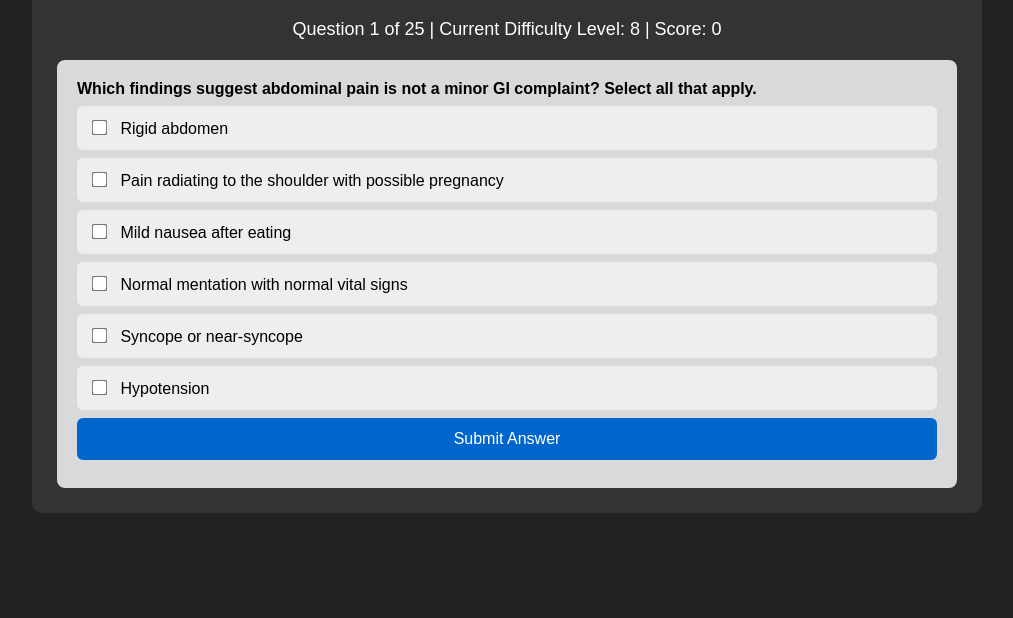
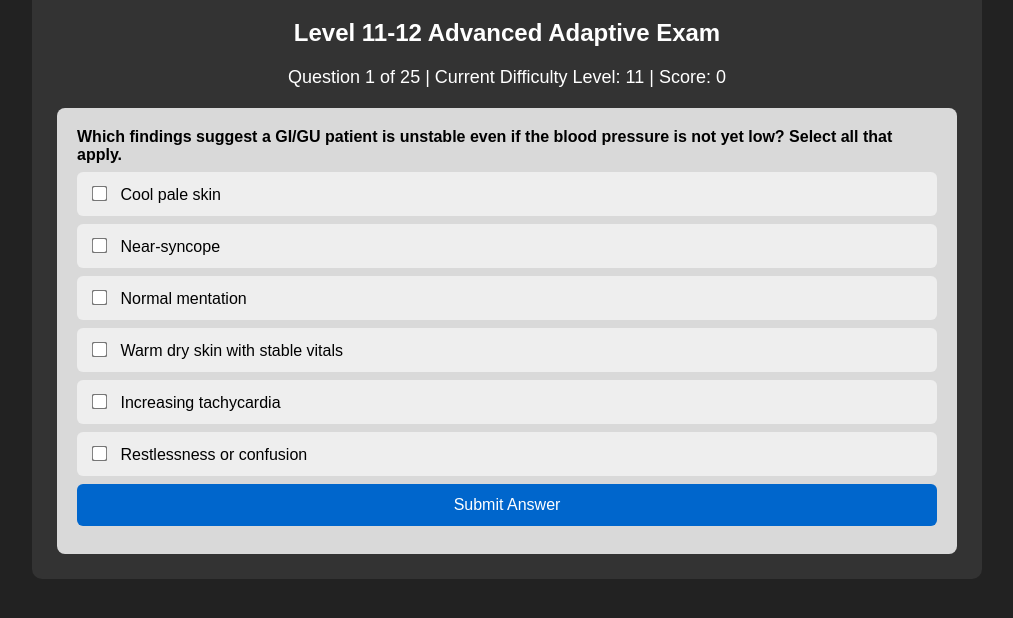
Before and after one commit to WhitesideX8/emt-simulator, a website: page public/giguquiz.html in a window 1280 px wide. Shown: the part 114-732 px from the top of the page, without its empty margins (133-1146 px from the left). Drawn offline with Linux system fonts and the light colour scheme.

Commit message:
Update exam levels and questions to Level 11-12

```diff
--- a/public/giguquiz.html
+++ b/public/giguquiz.html
@@ -2,7 +2,7 @@
 <html lang="en">
 <head>
   <meta charset="UTF-8" />
-  <title>Level 8-10 Adaptive EMT GI/GU Emergencies Exam</title>
+  <title>Level 11-12 Adaptive EMT GI/GU Emergencies Exam</title>
 
   <style>
     body {
@@ -115,6 +115,7 @@
 
 <div class="container">
   <h1>EMT GI/GU Emergencies Exam</h1>
+  <h2>Level 11-12 Advanced Adaptive Exam</h2>
 
   <div id="status"></div>
 
@@ -134,313 +135,211 @@
 <script>
 const questions = [
   {
-    level: 8,
+    level: 11,
     type: "single",
-    question: "A 72-year-old with liver disease vomits bright red blood. He is confused, pale, and repeatedly trying to lie flat. BP is 84/50, pulse 132, respirations 24. Your partner wants a full SAMPLE history before moving. What is the MOST appropriate EMT decision?",
+    question: "A dialysis patient missed two treatments and has abdominal pain, vomiting, crackles, bradycardia, and worsening confusion. During transport, respirations become shallow. What is the MOST appropriate EMT priority?",
     answers: [
-      "Begin rapid transport while managing airway risk and shock",
-      "Complete the full history before transport",
-      "Place the patient flat to improve blood pressure",
-      "Give small sips of water to reduce throat irritation"
-    ],
-    correct: 0,
-    feedback: "Major GI bleeding with shock and airway risk requires rapid transport and supportive care. History should not delay care."
-  },
-  {
-    level: 8,
-    type: "single",
-    question: "A dialysis patient missed treatment and has dyspnea, crackles, weakness, and a slow irregular pulse. He denies chest pain. Which finding makes this a high-risk emergency?",
-    answers: [
-      "Slow irregular pulse with weakness",
-      "Missed dialysis appointment alone",
-      "No chest pain",
-      "Mild ankle swelling"
-    ],
-    correct: 0,
-    feedback: "A slow irregular pulse after missed dialysis may suggest dangerous electrolyte disturbance."
-  },
-  {
-    level: 8,
-    type: "single",
-    question: "A patient has sudden severe abdominal pain radiating to the back, pale skin, hypotension, and a pulsating abdominal mass. During loading, he asks to stand because lying down worsens pain. What should you do?",
-    answers: [
-      "Keep movement minimal, treat for shock, and rapidly transport",
-      "Allow him to stand briefly if it improves comfort",
-      "Palpate the mass again to confirm the finding",
-      "Give oral fluids because hypotension suggests dehydration"
-    ],
-    correct: 0,
-    feedback: "This suggests possible AAA. Minimize movement, avoid repeated palpation, treat for shock, and rapidly transport."
-  },
-  {
-    level: 8,
-    type: "single",
-    question: "A patient with vomiting and diarrhea is dizzy, tachycardic, and confused when sitting upright. Family asks if they should give water before you leave. What is the BEST EMT response?",
-    answers: [
-      "Do not delay transport; manage perfusion and airway risk",
-      "Give large amounts of water immediately",
-      "Have the patient walk to improve circulation",
-      "Wait until vomiting stops before transporting"
-    ],
-    correct: 0,
-    feedback: "Severe fluid loss can cause hypovolemic shock. Oral fluids are not the priority in an unstable patient."
-  },
-  {
-    level: 8,
-    type: "multi",
-    question: "Which findings suggest abdominal pain is not a minor GI complaint? Select all that apply.",
-    answers: [
-      "Syncope or near-syncope",
-      "Rigid abdomen",
-      "Hypotension",
-      "Pain radiating to the shoulder with possible pregnancy",
-      "Mild nausea after eating",
-      "Normal mentation with normal vital signs"
-    ],
-    correct: [0, 1, 2, 3],
-    feedback: "Syncope, rigidity, hypotension, and shoulder pain with possible pregnancy suggest serious pathology."
-  },
-  {
-    level: 8,
-    type: "multi",
-    question: "Which actions are unsafe for a patient with possible major GI bleeding? Select all that apply.",
-    answers: [
-      "Giving food or water",
-      "Delaying transport until bleeding stops",
-      "Ignoring airway risk from vomiting blood",
-      "Having the hypotensive patient walk",
-      "Treating for shock",
-      "Requesting ALS if available"
-    ],
-    correct: [0, 1, 2, 3],
-    feedback: "Major GI bleeding can threaten both airway and circulation."
-  },
-  {
-    level: 8,
-    type: "matching",
-    question: "Match the subtle clue with the hidden life threat.",
-    leftItems: [
-      "Black tarry stool with dizziness",
-      "Shoulder pain with possible pregnancy",
-      "Missed dialysis with slow irregular pulse",
-      "Sudden tearing abdominal pain to back"
-    ],
-    rightItems: [
-      "GI bleeding with hypovolemia",
-      "Possible ectopic pregnancy",
-      "Possible potassium disturbance",
-      "Possible abdominal aortic aneurysm"
-    ],
-    correct: [0, 1, 2, 3],
-    feedback: "Higher-level questions test recognition of hidden life threats before collapse."
-  },
-
-  {
-    level: 9,
-    type: "single",
-    question: "You are 40 minutes from the hospital during a storm. ALS is unavailable. A dialysis patient with abdominal pain develops dyspnea, vomiting, bradycardia, and altered mental status during transport. Family demands diversion to a closer urgent care. What is the BEST EMT decision?",
-    answers: [
-      "Continue to the appropriate emergency department while supporting airway, breathing, and perfusion",
-      "Divert to urgent care because family requested it",
-      "Stop transport until the patient becomes more alert",
+      "Support airway and ventilation while continuing rapid transport and requesting ALS intercept",
+      "Focus only on the abdominal pain because this is a GI/GU complaint",
+      "Stop transport to obtain a complete dialysis history",
       "Give oral fluids because vomiting suggests dehydration"
     ],
     correct: 0,
-    feedback: "This is a high-risk dialysis patient with possible electrolyte disturbance, respiratory compromise, and altered mental status."
+    feedback: "This patient may have life-threatening electrolyte imbalance, pulmonary edema, and respiratory failure. Airway and ventilation come first."
   },
   {
-    level: 9,
+    level: 11,
     type: "single",
-    question: "A patient with abdominal trauma becomes pale and confused. Pulse rises from 96 to 140, but BP remains 110/70. Your partner says the blood pressure is still normal. What is the MOST accurate interpretation?",
+    question: "A patient with suspected GI bleeding is pale, diaphoretic, confused, and vomiting blood. Your partner wants to place the patient supine, but the patient is actively vomiting. What is the BEST action?",
     answers: [
-      "The patient may still be developing shock despite a normal blood pressure",
-      "Shock is ruled out because blood pressure is normal",
-      "The patient is improving because blood pressure is stable",
-      "Only pain control is needed"
+      "Protect the airway, suction as needed, position to reduce aspiration risk, treat shock, and rapidly transport",
+      "Place the patient flat and leave vomit in the mouth until arrival",
+      "Delay transport until vomiting stops",
+      "Give water to clear blood from the throat"
     ],
     correct: 0,
-    feedback: "Tachycardia, pallor, and confusion may show compensated shock before hypotension appears."
+    feedback: "Airway contamination and shock are immediate life threats."
   },
   {
-    level: 9,
+    level: 11,
     type: "single",
-    question: "A confused patient with severe abdominal pain refuses care. He is pale, weak, and cannot explain the risks of staying home. Police are on scene and family insists he always refuses hospitals. What is the MOST appropriate EMT action?",
+    question: "A woman with possible pregnancy has lower abdominal pain, syncope, shoulder pain, and hypotension. She becomes anxious and refuses care, but cannot explain the risks of refusal. What is the MOST appropriate EMT decision?",
     answers: [
-      "Question decision-making capacity and follow local protocol for treatment and transport",
-      "Accept the refusal because family says this is normal",
-      "Leave after obtaining any signature",
-      "Ignore the confusion because abdominal pain is not life-threatening"
+      "Question capacity, follow local protocol, treat for shock, and transport",
+      "Accept the refusal because she verbally said no",
+      "Ignore the pregnancy concern because she is embarrassed",
+      "Wait for her blood pressure to improve before moving"
     ],
     correct: 0,
-    feedback: "A refusal is not valid if the patient lacks capacity. Confusion and poor perfusion raise concern."
+    feedback: "Shock and altered decision-making raise concern for lack of capacity. Possible ectopic pregnancy is life-threatening."
   },
   {
-    level: 9,
+    level: 11,
     type: "single",
-    question: "A woman with possible pregnancy has lower abdominal pain, shoulder pain, dizziness, and signs of shock. She is embarrassed and asks you not to tell your partner about possible pregnancy. What is the BEST EMT action?",
+    question: "A patient with a suspected AAA is hypotensive and confused. Family insists he walk to the ambulance because he dislikes stretchers. What is the BEST EMT decision?",
     answers: [
-      "Maintain privacy as much as possible while ensuring necessary lifesaving information is used for care",
-      "Withhold the information from your partner even if it affects care",
-      "Tell everyone on scene immediately",
-      "Delay transport until she agrees to discuss details publicly"
+      "Minimize exertion, move safely, treat for shock, and rapidly transport",
+      "Allow him to walk because family requested it",
+      "Repeatedly palpate the abdomen to confirm the aneurysm",
+      "Delay care until ALS arrives"
     ],
     correct: 0,
-    feedback: "Protect privacy, but critical information affecting patient care must be shared appropriately with the care team."
+    feedback: "Possible AAA requires minimal movement, shock care, and rapid transport."
   },
   {
-    level: 9,
+    level: 11,
     type: "multi",
-    question: "Which findings suggest compensated shock may be present even before hypotension? Select all that apply.",
+    question: "Which findings suggest a GI/GU patient is unstable even if the blood pressure is not yet low? Select all that apply.",
     answers: [
       "Increasing tachycardia",
       "Cool pale skin",
       "Restlessness or confusion",
-      "Weakness or near-syncope",
-      "Strong pulse with normal skin",
-      "Improving mental status"
+      "Near-syncope",
+      "Normal mentation",
+      "Warm dry skin with stable vitals"
     ],
     correct: [0, 1, 2, 3],
-    feedback: "Shock can exist before blood pressure falls. Look at perfusion trends."
+    feedback: "Shock may be compensated before hypotension appears."
   },
   {
-    level: 9,
+    level: 11,
     type: "multi",
-    question: "Which factors make a GI/GU refusal high risk? Select all that apply.",
+    question: "Which actions are appropriate for an unstable GI/GU patient with vomiting, altered mental status, and signs of shock? Select all that apply.",
     answers: [
-      "Altered mental status",
-      "Inability to explain consequences",
-      "Shock signs",
-      "Possible internal bleeding",
-      "Clear understanding of risks",
-      "Normal perfusion and normal mentation"
+      "Manage airway risk",
+      "Assess breathing adequacy",
+      "Treat for shock",
+      "Rapidly transport",
+      "Give oral fluids",
+      "Delay transport for complete history"
     ],
     correct: [0, 1, 2, 3],
-    feedback: "Capacity and hidden life threats are major refusal concerns."
+    feedback: "Airway, breathing, circulation, and transport are the priorities."
   },
   {
-    level: 9,
+    level: 11,
     type: "matching",
-    question: "Match the operational problem with the safest EMT response.",
+    question: "Match the advanced finding with the most likely hidden life threat.",
     leftItems: [
-      "ALS unavailable with worsening dialysis patient",
-      "Family demands urgent care for unstable patient",
-      "Partner wants complete history before transport",
-      "Confused patient refuses transport"
+      "Missed dialysis with bradycardia and weakness",
+      "Shoulder pain with possible pregnancy",
+      "Vomiting blood with altered mental status",
+      "Tearing abdominal pain radiating to the back"
     ],
     rightItems: [
-      "Continue supportive care and rapid ED transport",
-      "Use appropriate destination based on patient condition",
-      "Do not delay transport for nonessential history",
-      "Question capacity and follow protocol"
+      "Possible potassium disturbance",
+      "Possible ectopic pregnancy",
+      "GI bleed with airway and shock risk",
+      "Possible abdominal aortic aneurysm"
     ],
     correct: [0, 1, 2, 3],
-    feedback: "Level 9 questions combine clinical care with operational decision-making."
+    feedback: "Level 11 questions require recognition of hidden threats before collapse."
   },
 
   {
-    level: 10,
+    level: 12,
     type: "single",
-    question: "You are the only EMT crew available. A dialysis patient missed two treatments and now has abdominal pain, vomiting, dyspnea, crackles, bradycardia, and worsening confusion. Transport is 45 minutes. During reassessment, respirations become shallow. What is the MOST appropriate priority?",
+    question: "You are transporting a dialysis patient who missed treatment. He has abdominal pain, vomiting, crackles, bradycardia, and altered mental status. ALS is unavailable. Halfway to the hospital, he becomes apneic. What is the MOST appropriate EMT action?",
     answers: [
-      "Manage airway and ventilation, continue rapid transport, and request ALS intercept if possible",
-      "Stop transport to obtain a complete medication list",
-      "Give oral fluids because vomiting is causing dehydration",
-      "Focus only on the abdominal pain because GI/GU is the exam topic"
+      "Begin ventilations immediately, continue rapid transport, and reassess circulation frequently",
+      "Stop and obtain a complete medication list",
+      "Give oral glucose because altered mental status is present",
+      "Place him upright and wait to see if breathing returns"
     ],
     correct: 0,
-    feedback: "The scenario has GI/GU, respiratory, and electrolyte concerns. Airway and ventilation now take priority."
+    feedback: "Apnea requires immediate ventilatory support. Do not delay transport."
   },
   {
-    level: 10,
+    level: 12,
     type: "single",
-    question: "A patient with suspected AAA is hypotensive and confused. His spouse insists he must walk to the ambulance because he refuses to be carried. He then becomes more lethargic. What is the BEST EMT decision?",
+    question: "A patient with severe GI bleeding becomes unresponsive, has gurgling respirations, and has weak carotid pulses. What should happen FIRST?",
     answers: [
-      "Minimize exertion, treat for shock, reassess capacity, and move him safely",
-      "Let him walk because refusal must always be honored",
-      "Delay care until the spouse agrees",
-      "Palpate the abdomen repeatedly to determine if it is truly an aneurysm"
+      "Suction the airway and support ventilations as needed",
+      "Ask family about medical history",
+      "Apply a blanket only",
+      "Wait until arrival at the hospital"
     ],
     correct: 0,
-    feedback: "Possible AAA with shock requires minimal movement, safe movement, reassessment of capacity, and rapid transport."
+    feedback: "Airway obstruction from blood or vomit is the immediate threat."
   },
   {
-    level: 10,
+    level: 12,
     type: "single",
-    question: "A patient with liver disease is vomiting blood and becoming less responsive. Family is yelling, blood is on the floor, and the patient is sliding from a chair. What should happen FIRST?",
+    question: "A confused patient with suspected internal abdominal bleeding refuses transport. He is pale, diaphoretic, tachycardic, and unable to repeat the risks of refusal. What is the BEST interpretation?",
     answers: [
-      "Ensure scene safety, prevent patient fall, and immediately manage airway and shock priorities",
-      "Ask family for a detailed liver history",
-      "Give water to clear the blood taste",
-      "Delay action until law enforcement arrives unless violence occurs"
+      "The refusal may not be valid because decision-making capacity is impaired",
+      "The refusal is automatically valid because he is awake",
+      "Family may sign refusal for him without concern",
+      "Transport should be delayed until the patient becomes hypotensive"
     ],
     correct: 0,
-    feedback: "This combines scene control, fall prevention, airway contamination, shock, and rapid transport."
+    feedback: "Capacity requires understanding, appreciation, reasoning, and communication of a choice."
   },
   {
-    level: 10,
+    level: 12,
     type: "single",
-    question: "A patient has abdominal pain, syncope, hypotension, and possible pregnancy. During transport she becomes unresponsive and vomits. What is the MOST appropriate EMT action?",
+    question: "A patient with suspected AAA becomes more lethargic during movement. Your partner wants to sit the patient upright and continue lifting quickly. What is the BEST response?",
     answers: [
-      "Protect the airway, suction as needed, manage shock, and expedite transport",
-      "Ask more pregnancy history before airway care",
-      "Give oral fluids to improve blood pressure",
-      "Place her flat and leave vomit in the mouth until arrival"
+      "Stop unnecessary exertion, reassess ABCs and perfusion, move carefully, and expedite transport",
+      "Tell the patient to assist with walking",
+      "Repeat abdominal palpation several times",
+      "Delay transport until pain improves"
     ],
     correct: 0,
-    feedback: "Airway contamination and shock are immediate threats. Possible ectopic pregnancy remains a major concern."
+    feedback: "Deterioration during movement suggests worsening perfusion. Minimize exertion and reassess."
   },
   {
-    level: 10,
+    level: 12,
     type: "multi",
-    question: "Which elements make a GI/GU scenario Level 10 difficulty? Select all that apply.",
+    question: "Which findings make a GI/GU call Level 12 difficulty? Select all that apply.",
     answers: [
-      "Multiple body systems failing at once",
-      "Limited resources or delayed ALS",
-      "Changing patient condition during transport",
-      "Legal or capacity conflict",
-      "Single obvious diagnosis with stable vitals",
-      "Recall-only terminology question"
+      "Multiple systems failing at once",
+      "Changing condition during transport",
+      "Limited resources or no ALS",
+      "Legal/capacity conflict with an unstable patient",
+      "Stable patient with mild nausea",
+      "Simple recall of terminology"
     ],
     correct: [0, 1, 2, 3],
-    feedback: "Level 10 questions require prioritization under uncertainty, limited resources, and changing conditions."
+    feedback: "Level 12 requires prioritization, reassessment, ethics, transport decisions, and multi-system thinking."
   },
   {
-    level: 10,
+    level: 12,
     type: "multi",
     question: "A vomiting GI bleed patient becomes unresponsive during transport. Which actions are MOST appropriate? Select all that apply.",
     answers: [
-      "Suction the airway",
-      "Assess breathing adequacy",
-      "Assist ventilations if needed",
-      "Continue rapid transport and request ALS if possible",
-      "Give oral fluids",
-      "Delay care for full history"
+      "Suction airway",
+      "Assess breathing",
+      "Assist ventilations if inadequate",
+      "Continue rapid transport",
+      "Give oral water",
+      "Delay care for full SAMPLE history"
     ],
     correct: [0, 1, 2, 3],
-    feedback: "Airway, breathing, shock, and transport are the priorities."
+    feedback: "Airway, breathing, and circulation priorities override history gathering."
   },
   {
-    level: 10,
+    level: 12,
     type: "matching",
-    question: "Match the Level 10 complication with the best EMT priority.",
+    question: "Match the Level 12 complication with the highest EMT priority.",
     leftItems: [
-      "GI bleed becomes unresponsive with gurgling",
-      "Dialysis patient becomes bradycardic and confused",
-      "Possible AAA becomes more lethargic",
-      "Pregnancy-related abdominal pain with syncope"
+      "Unresponsive GI bleed with gurgling",
+      "Dialysis patient becomes apneic",
+      "Possible ectopic pregnancy with shock",
+      "Suspected AAA with worsening lethargy"
     ],
     rightItems: [
-      "Suction and airway management",
-      "ALS intercept and rapid ED transport",
-      "Shock care with minimal exertion",
-      "Suspect internal hemorrhage"
+      "Suction and airway protection",
+      "Immediate ventilatory support",
+      "Treat for internal hemorrhage and rapid transport",
+      "Minimize movement and treat shock"
     ],
     correct: [0, 1, 2, 3],
-    feedback: "Level 10 questions require fast recognition of the priority that prevents death first."
+    feedback: "Level 12 questions test the priority that prevents death first."
   }
 ];
 
-let currentLevel = 8;
+let currentLevel = 11;
 let questionNumber = 0;
 let score = 0;
 let maxQuestions = 25;
@@ -464,8 +363,8 @@ function getQuestionByLevel(level) {
   }
 
   if (available.length === 0) {
-    finishExam();
-    return null;
+    usedQuestions = [];
+    available = questions.filter(q => q.level === level);
   }
 
   return available[Math.floor(Math.random() * available.length)];
@@ -478,8 +377,6 @@ function loadQuestion() {
   }
 
   currentQuestion = getQuestionByLevel(currentLevel);
-  if (!currentQuestion) return;
-
   usedQuestions.push(currentQuestion.question);
 
   document.getElementById("status").innerText =
@@ -621,7 +518,7 @@ function checkSingleAnswer(selected) {
   if (selectedOriginalIndex === currentQuestion.correct) {
     score++;
     currentLevel++;
-    if (currentLevel > 10) currentLevel = 10;
+    if (currentLevel > 12) currentLevel = 12;
 
     buttons[selected].style.background = "darkgreen";
 
@@ -631,7 +528,7 @@ function checkSingleAnswer(selected) {
       "<br><br>Difficulty will increase if possible.";
   } else {
     currentLevel--;
-    if (currentLevel < 8) currentLevel = 8;
+    if (currentLevel < 11) currentLevel = 11;
 
     buttons[selected].style.background = "darkred";
     buttons[correctShuffledIndex].style.background = "darkgreen";
@@ -678,7 +575,7 @@ function checkMultiAnswer() {
   if (correct) {
     score++;
     currentLevel++;
-    if (currentLevel > 10) currentLevel = 10;
+    if (currentLevel > 12) currentLevel = 12;
 
     feedback.innerHTML =
       "<strong>Correct.</strong><br>" +
@@ -686,7 +583,7 @@ function checkMultiAnswer() {
       "<br><br>Difficulty will increase if possible.";
   } else {
     currentLevel--;
-    if (currentLevel < 8) currentLevel = 8;
+    if (currentLevel < 11) currentLevel = 11;
 
     const correctText = currentQuestion.shuffledCorrect
       .map(index => currentQuestion.shuffledAnswers[index].text)
@@ -726,7 +623,7 @@ function checkMatchingAnswer() {
   if (correct) {
     score++;
     currentLevel++;
-    if (currentLevel > 10) currentLevel = 10;
+    if (currentLevel > 12) currentLevel = 12;
 
     feedback.innerHTML =
       "<strong>Correct.</strong><br>" +
@@ -734,7 +631,7 @@ function checkMatchingAnswer() {
       "<br><br>Difficulty will increase if possible.";
   } else {
     currentLevel--;
-    if (currentLevel < 8) currentLevel = 8;
+    if (currentLevel < 11) currentLevel = 11;
 
     let correctText = "";
 
@@ -774,11 +671,11 @@ function finishExam() {
   let result = "";
 
   if (score >= 22) {
-    result = "Excellent performance. Student is handling Level 8-10 GI/GU critical-thinking scenarios.";
+    result = "Excellent performance. Student is handling Level 11-12 advanced EMT GI/GU critical-thinking scenarios.";
   } else if (score >= 18) {
-    result = "Good performance. Review dialysis complications, GI bleeding, shock trends, capacity, pregnancy complications, AAA, and airway risk.";
+    result = "Good performance. Review dialysis complications, GI bleeding, airway compromise, shock, AAA, pregnancy complications, and refusal capacity.";
   } else if (score >= 14) {
-    result = "Borderline performance. Review multi-system GI/GU scenarios, unstable patient priorities, reassessment, and rapid transport decisions.";
+    result = "Borderline performance. Review multi-system patient deterioration, airway priorities, reassessment, and rapid transport decisions.";
   } else {
     result = "Needs remediation. Focus on EMT priorities: scene safety, airway, breathing, circulation, shock, internal bleeding, dialysis emergencies, GI bleeding, and transport decisions.";
   }
@@ -789,14 +686,14 @@ function finishExam() {
     "<br><br><strong>Final Difficulty Level:</strong> " + currentLevel +
     "<br><br>" + result;
 
-  document.getElementById("status").innerText = "Level 8-10 Exam Finished";
+  document.getElementById("status").innerText = "Level 11-12 Exam Finished";
   document.getElementById("submitBtn").style.display = "none";
   document.getElementById("nextBtn").style.display = "none";
   document.getElementById("restartBtn").style.display = "block";
 }
 
 function restartExam() {
-  currentLevel = 8;
+  currentLevel = 11;
   questionNumber = 0;
   score = 0;
   usedQuestions = [];
```
